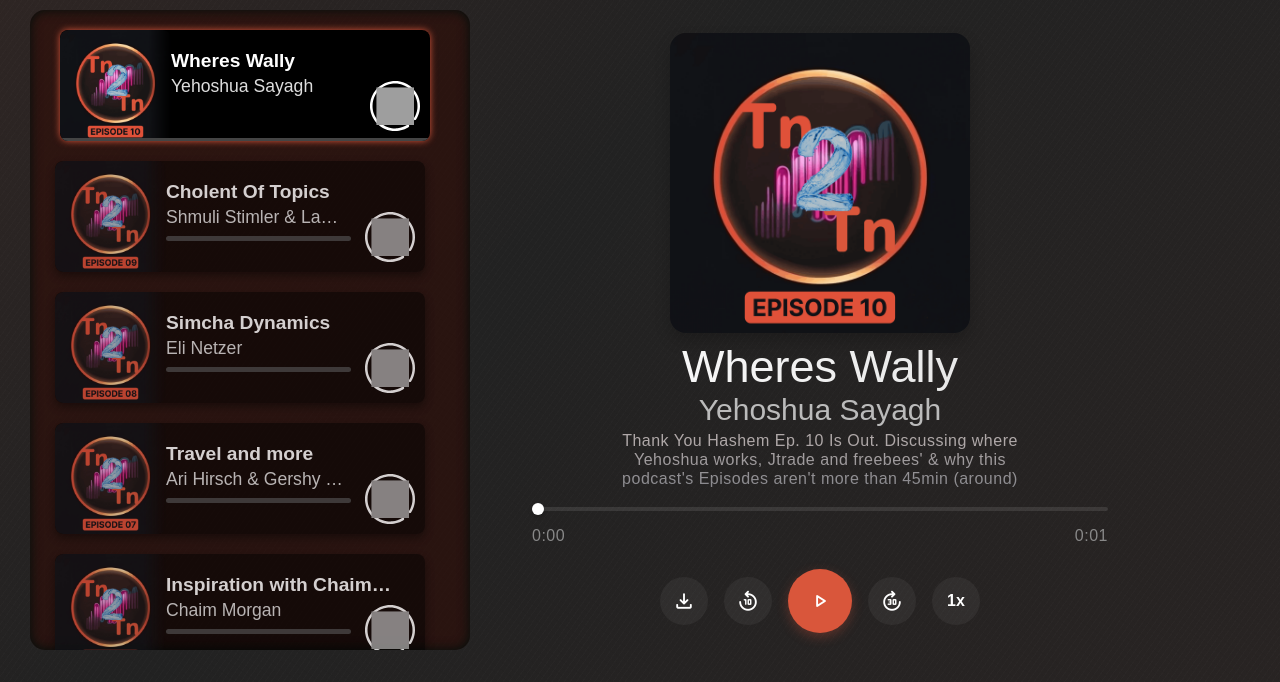
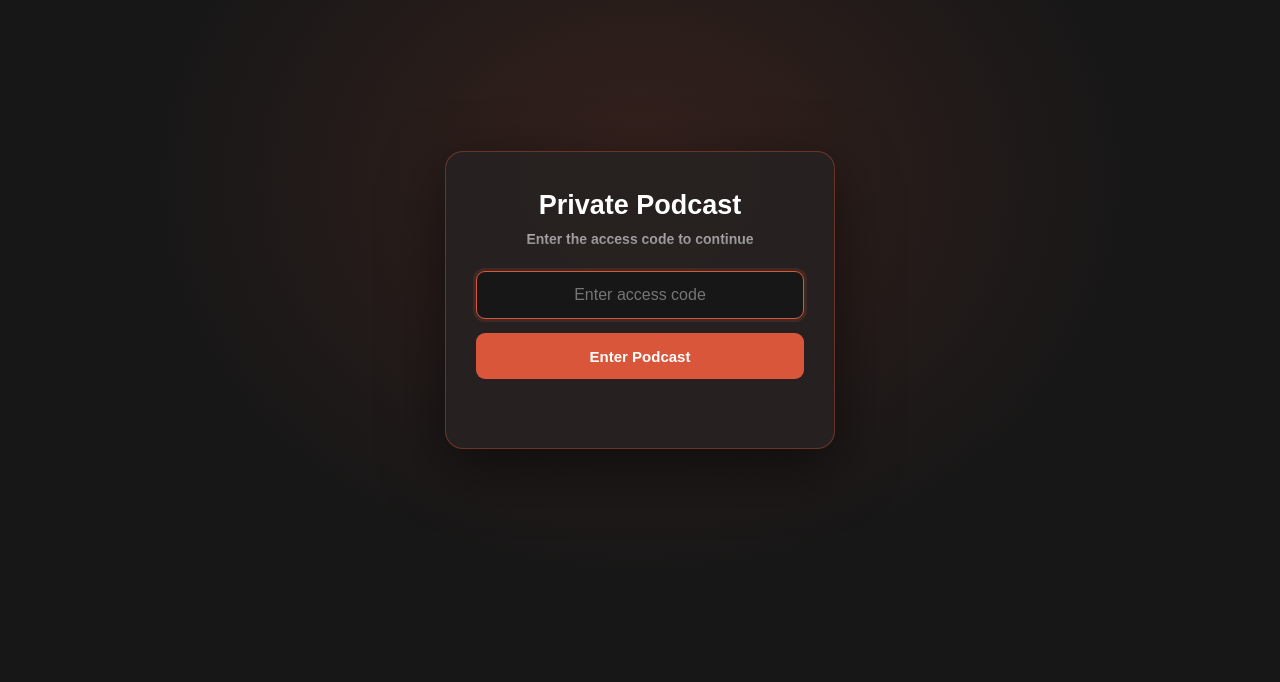
Before and after one commit to Tn2Tn/Tn2Tn.github.io, a plain HTML site: page Original-Podcast/index.html in a window 1280 px wide. Shown: the part 100-782 px from the top of the page. Drawn offline with nearby package versions, Linux system fonts and the light colour scheme; grey boxes are pictures that could not be loaded; a small style sheet from the web is missing; files whose address does not match are found by name.

Commit message:
Add access code gate to OG podcast page

```diff
--- a/Original-Podcast/index.html
+++ b/Original-Podcast/index.html
@@ -15,6 +15,96 @@
     <link rel="stylesheet" href="https://fonts.googleapis.com/css2?family=Material+Symbols+Rounded:opsz,wght,FILL,GRAD@24,400,1,0" />
     <link rel="stylesheet" href="style.css">
     <link rel="stylesheet" href="../podcast/assets/lightbox/jquery.fancybox.min.css">
+    <style>
+      html.password-locked,
+      html.password-locked body {
+        overflow: hidden;
+      }
+      #passwordGate {
+        position: fixed;
+        inset: 0;
+        z-index: 99999;
+        display: flex;
+        align-items: center;
+        justify-content: center;
+        padding: 24px;
+        background:
+          radial-gradient(ellipse at 50% 35%, rgba(217, 86, 59, .16), transparent 55%),
+          #171717;
+        font-family: Arial, sans-serif;
+      }
+      #passwordGate .password-card {
+        width: min(100%, 390px);
+        padding: 38px 30px;
+        border: 1px solid rgba(217, 86, 59, .38);
+        border-radius: 18px;
+        background: rgba(39, 34, 33, .96);
+        box-shadow: 0 18px 60px rgba(0, 0, 0, .5);
+        text-align: center;
+      }
+      #passwordGate h1 {
+        margin: 0 0 10px;
+        color: #fff;
+        font-size: 27px;
+      }
+      #passwordGate p {
+        margin: 0 0 24px;
+        color: #bbb;
+        font-size: 14px;
+      }
+      #podcastPassword {
+        display: block;
+        width: 100%;
+        height: 48px;
+        padding: 0 14px;
+        border: 1px solid #65504b;
+        border-radius: 9px;
+        outline: none;
+        background: #171717;
+        color: #fff;
+        text-align: center;
+        font-size: 16px;
+      }
+      #podcastPassword:focus {
+        border-color: #d9563b;
+        box-shadow: 0 0 0 3px rgba(217, 86, 59, .15);
+      }
+      #passwordSubmit {
+        width: 100%;
+        height: 46px;
+        margin-top: 14px;
+        border: 0;
+        border-radius: 9px;
+        background: #d9563b;
+        color: #fff;
+        font-size: 15px;
+        font-weight: 700;
+        cursor: pointer;
+        transition: filter .2s ease, transform .2s ease;
+      }
+      #passwordSubmit:hover {
+        filter: brightness(1.12);
+        transform: translateY(-1px);
+      }
+      #passwordError {
+        min-height: 18px;
+        margin-top: 13px;
+        color: #ff8d78;
+        font-size: 13px;
+      }
+    </style>
+    <script>
+      try {
+        if (sessionStorage.getItem("ogPodcastAccess") === "granted") {
+          document.documentElement.classList.remove("password-locked");
+        } else {
+          document.documentElement.classList.add("password-locked");
+        }
+      } catch (error) {
+        document.documentElement.classList.add("password-locked");
+      }
+    </script>
+
         <!--
     - favicon
   -->
@@ -27,6 +117,15 @@
   <meta name="theme-color" content="#ffffff">
   </head>
   <body>
+    <div id="passwordGate" role="dialog" aria-modal="true" aria-labelledby="passwordTitle">
+      <form class="password-card" id="passwordForm">
+        <h1 id="passwordTitle">Private Podcast</h1>
+        <p>Enter the access code to continue</p>
+        <input id="podcastPassword" type="password" placeholder="Enter access code" autocomplete="current-password" required autofocus>
+        <button id="passwordSubmit" type="submit">Enter Podcast</button>
+        <div id="passwordError" role="alert" aria-live="polite"></div>
+      </form>
+    </div>
     <div class="top">
       <div class="header">
 <a href="https://tn2tn.github.io">
@@ -188,6 +287,38 @@
       </div>
 
       <div id="videoGallery"></div>
+
+    <script>
+      (function () {
+        const form = document.getElementById("passwordForm");
+        const input = document.getElementById("podcastPassword");
+        const error = document.getElementById("passwordError");
+        const gate = document.getElementById("passwordGate");
+
+        if (!document.documentElement.classList.contains("password-locked")) {
+          gate.remove();
+          return;
+        }
+
+        form.addEventListener("submit", function (event) {
+          event.preventDefault();
+          if (input.value === "Only4Tns") {
+            try {
+              sessionStorage.setItem("ogPodcastAccess", "granted");
+            } catch (storageError) {
+              // Access remains available for this page load if storage is unavailable.
+            }
+            document.documentElement.classList.remove("password-locked");
+            gate.remove();
+          } else {
+            error.textContent = "Incorrect code. Please try again.";
+            input.value = "";
+            input.focus();
+          }
+        });
+      })();
+    </script>
+
     <script src="../qoutes.js"></script>
     <script src="playlist.js?v=4"></script>
     <script src="../podcast/player.js"></script>
```
